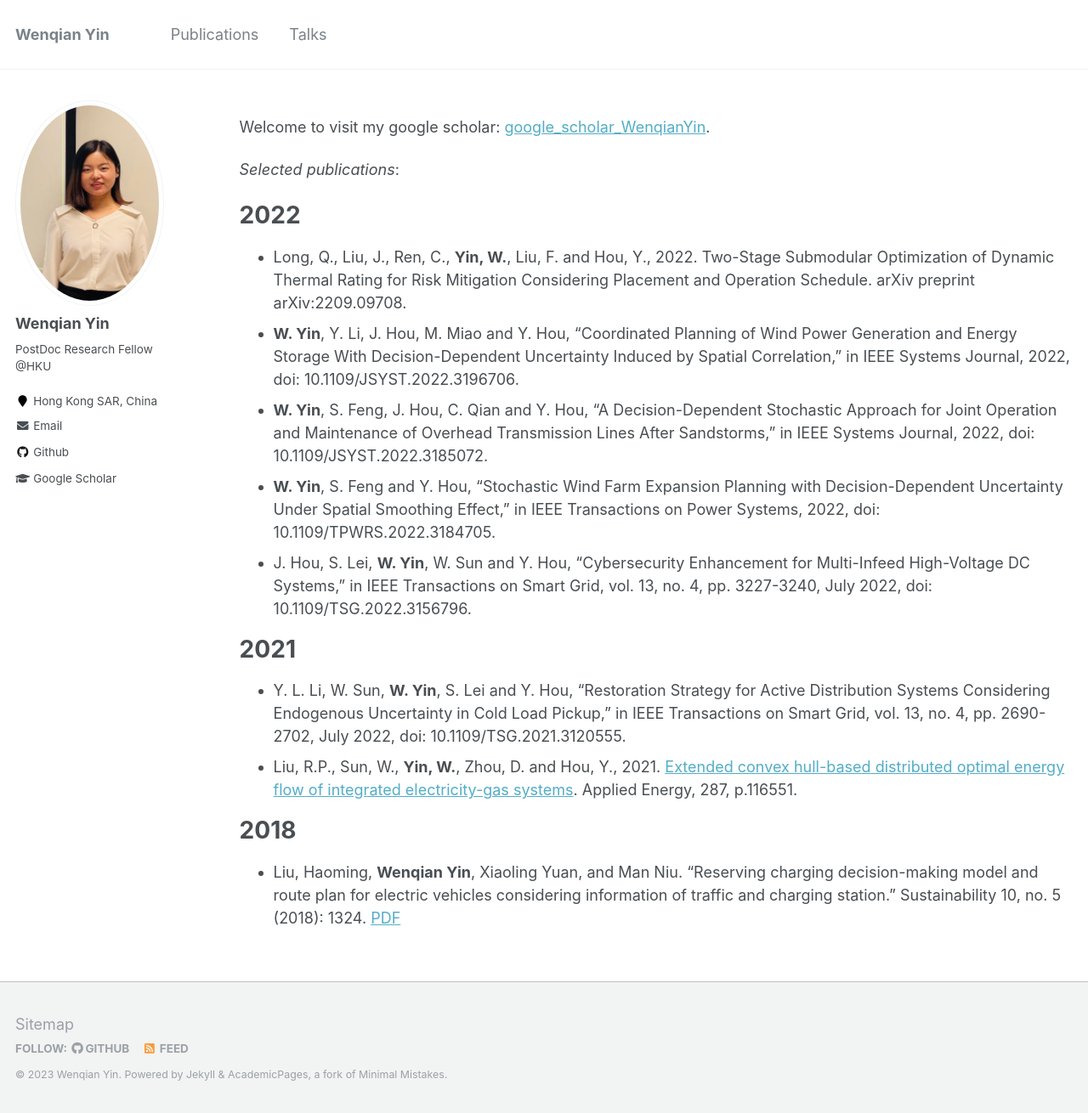
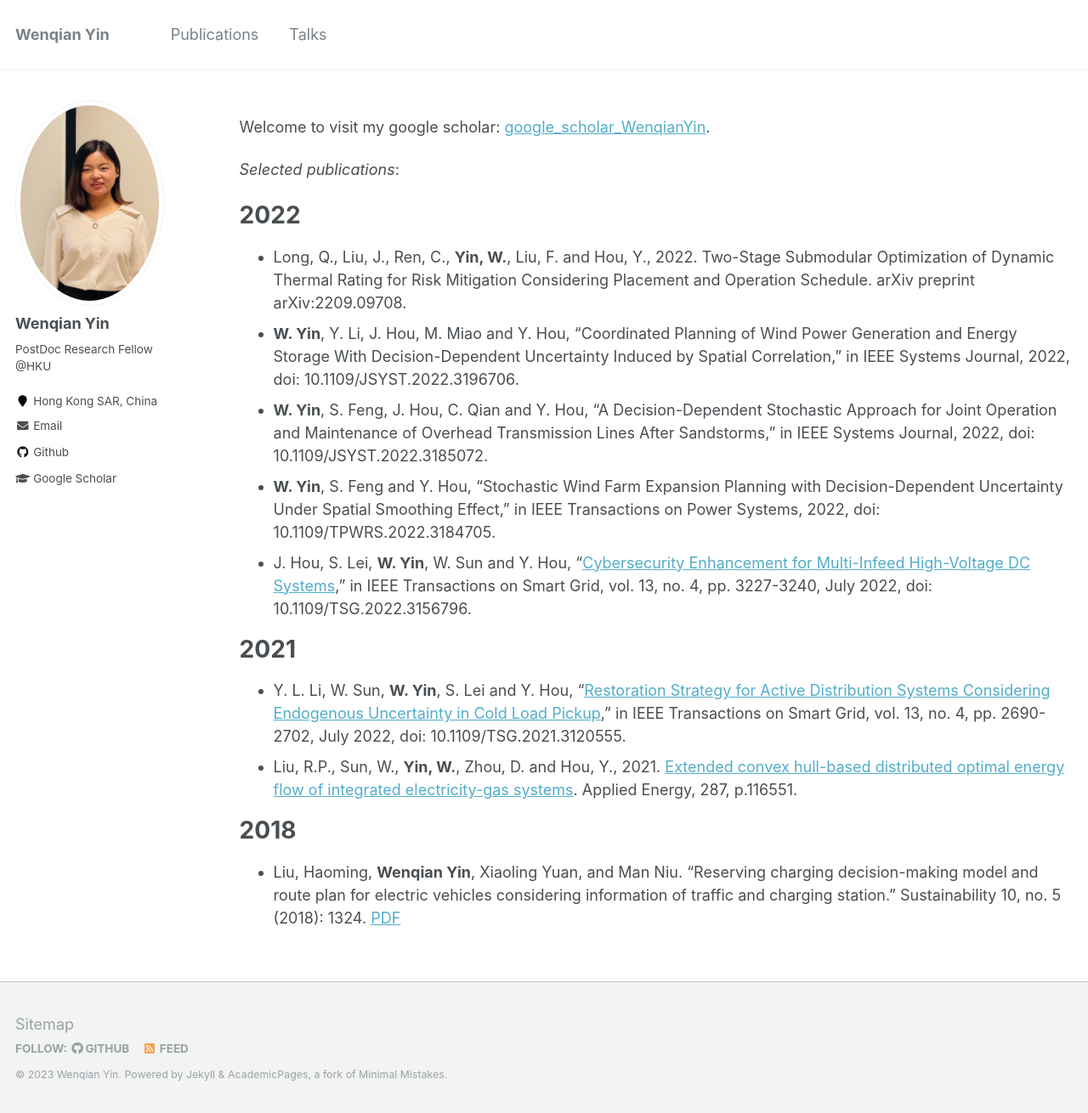
Before and after one commit to wenqianYIN/wb, a Jekyll site: the page built from _pages/cv.md, in a window 1280 px wide and 1310 px high. Shown: the whole window at 85% size. Built offline with Jekyll 4.4.1, drawn with Linux system fonts in a browser that asks for light colours; part of the change alters nothing that is shown.

Commit message:
Update cv.md

```diff
--- a/_pages/cv.md
+++ b/_pages/cv.md
@@ -18,11 +18,11 @@ _Selected publications_:
 * **W. Yin**, Y. Li, J. Hou, M. Miao and Y. Hou, "Coordinated Planning of Wind Power Generation and Energy Storage With Decision-Dependent Uncertainty Induced by Spatial Correlation," in IEEE Systems Journal, 2022, doi: 10.1109/JSYST.2022.3196706.
 * **W. Yin**, S. Feng, J. Hou, C. Qian and Y. Hou, "A Decision-Dependent Stochastic Approach for Joint Operation and Maintenance of Overhead Transmission Lines After Sandstorms," in IEEE Systems Journal, 2022, doi: 10.1109/JSYST.2022.3185072.
 * **W. Yin**, S. Feng and Y. Hou, "Stochastic Wind Farm Expansion Planning with Decision-Dependent Uncertainty Under Spatial Smoothing Effect," in IEEE Transactions on Power Systems, 2022, doi: 10.1109/TPWRS.2022.3184705.
-* J. Hou, S. Lei, **W. Yin**, W. Sun and Y. Hou, "Cybersecurity Enhancement for Multi-Infeed High-Voltage DC Systems," in IEEE Transactions on Smart Grid, vol. 13, no. 4, pp. 3227-3240, July 2022, doi: 10.1109/TSG.2022.3156796.
+* J. Hou, S. Lei, **W. Yin**, W. Sun and Y. Hou, "[Cybersecurity Enhancement for Multi-Infeed High-Voltage DC Systems](https://ieeexplore.ieee.org/abstract/document/9728736)," in IEEE Transactions on Smart Grid, vol. 13, no. 4, pp. 3227-3240, July 2022, doi: 10.1109/TSG.2022.3156796.
 
 2021
 ======
-* Y. L. Li, W. Sun, **W. Yin**, S. Lei and Y. Hou, "Restoration Strategy for Active Distribution Systems Considering Endogenous Uncertainty in Cold Load Pickup," in IEEE Transactions on Smart Grid, vol. 13, no. 4, pp. 2690-2702, July 2022, doi: 10.1109/TSG.2021.3120555.
+* Y. L. Li, W. Sun, **W. Yin**, S. Lei and Y. Hou, "[Restoration Strategy for Active Distribution Systems Considering Endogenous Uncertainty in Cold Load Pickup](https://ieeexplore.ieee.org/abstract/document/9576535)," in IEEE Transactions on Smart Grid, vol. 13, no. 4, pp. 2690-2702, July 2022, doi: 10.1109/TSG.2021.3120555.
 * Liu, R.P., Sun, W., **Yin, W.**, Zhou, D. and Hou, Y., 2021. [Extended convex hull-based distributed optimal energy flow of integrated electricity-gas systems](https://www.sciencedirect.com/science/article/abs/pii/S0306261921000994). Applied Energy, 287, p.116551.
 
 2018
```
